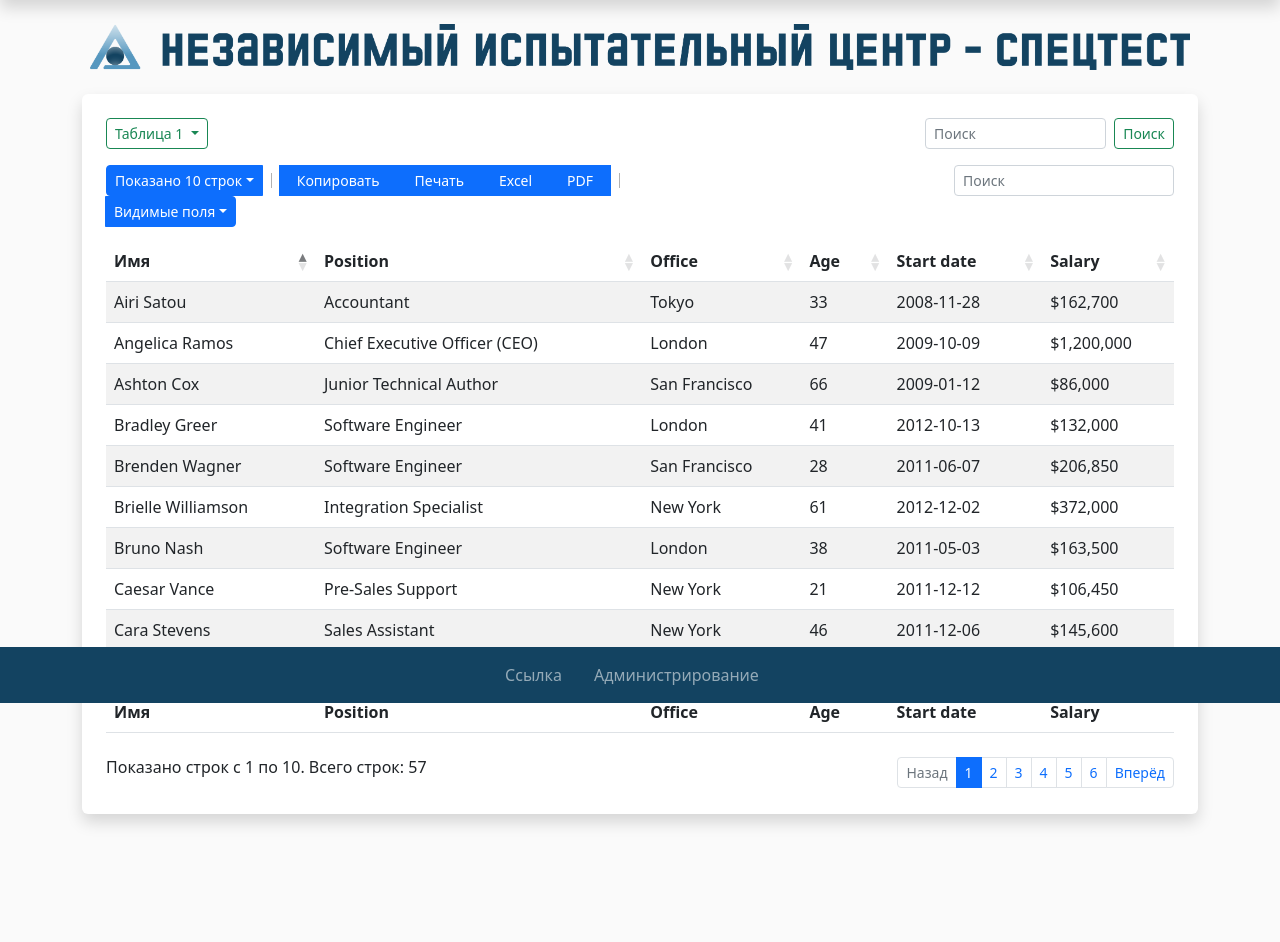
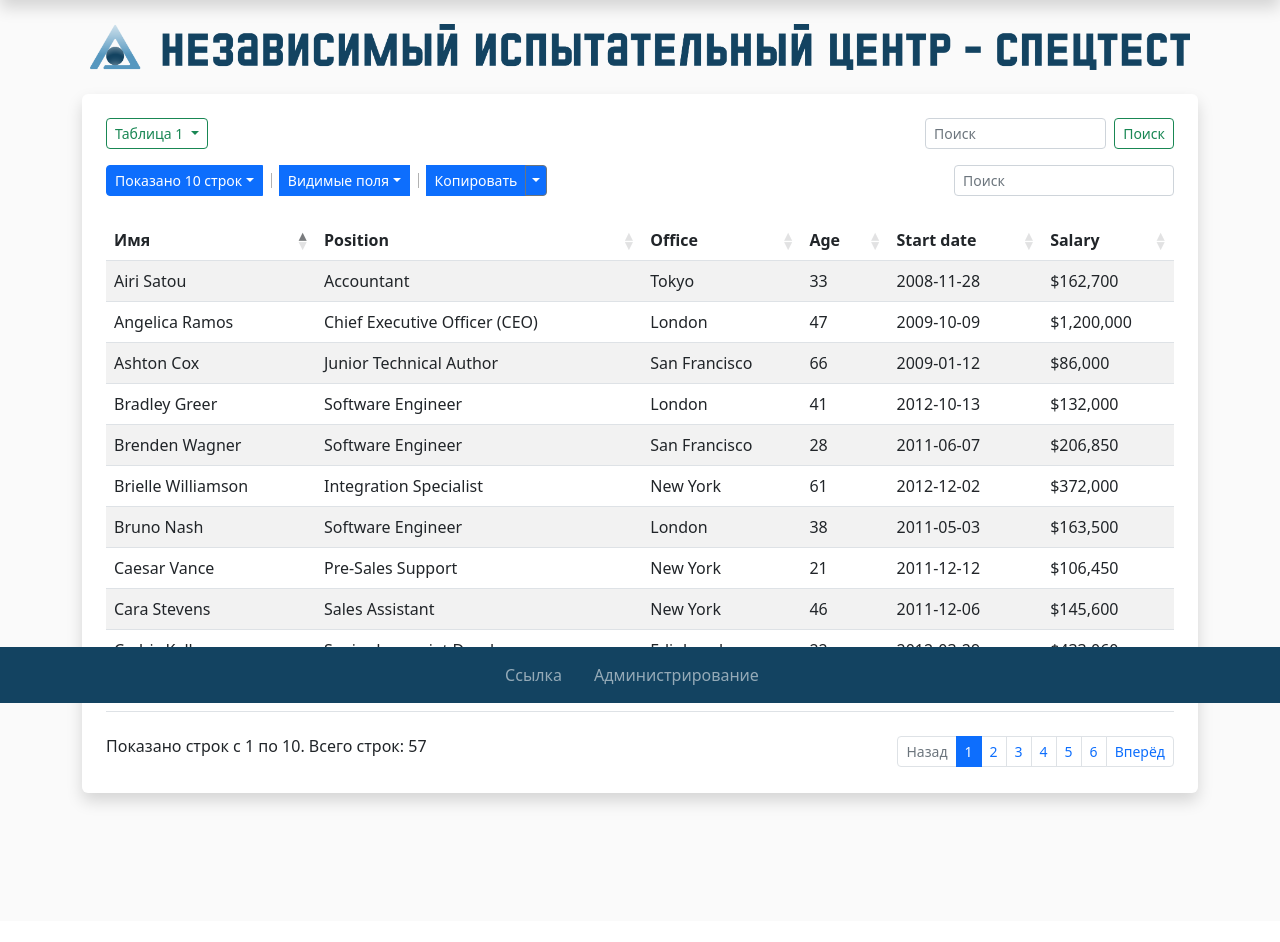
Before and after one commit to UberPipa/Project_for_VKR, a Django app: template RSO_stall_info/main/templates/main/table_1.html in a window 1280 px wide. Shown: the part 97-1039 px from the top of the page. After the commit the page ends 904 px from the top, so only its background shows below. Run offline with Django 4.2, Linux system fonts and the light colour scheme; the template is opened without the code that fills it, so the values that code supplies are empty; some libraries are stand-ins or nearby versions.

Commit message:
Элементы в линию

```diff
--- a/RSO_stall_info/main/static/main/js/buttons.bootstrap5.js
+++ b/RSO_stall_info/main/static/main/js/buttons.bootstrap5.js
@@ -62,7 +62,7 @@
 		splitDropdown: {
 			tag: 'button',
 			text: '',
-			className: 'btn btn-secondary dt-btn-split-drop dropdown-toggle dropdown-toggle-split',
+			className: 'btn btn-sm btn-primary dt-btn-split-drop dropdown-toggle dropdown-toggle-split',
 			closeButton: false,
 			align: 'split-left',
 			splitAlignClass: 'dt-button-split-left'
--- a/RSO_stall_info/main/static/main/js/table.js
+++ b/RSO_stall_info/main/static/main/js/table.js
@@ -1,21 +1,27 @@
 $(document).ready(function() {
     var table = $('#example').DataTable( {
+        dom: '<"d-flex justify-content-between mb-4"Bf>rt<"d-flex justify-content-between"ip>',
         lengthChange: false,
         buttons: [
             'pageLength',
             {
-            extend: 'spacer',
-            style: 'bar'
-            },
-            'copy',
-            'print',
-            'excel',
-            'pdf',
-            {
-            extend: 'spacer',
-            style: 'bar'
+                extend: 'spacer',
+                style: 'bar',
             },
             'colvis',
+            {
+                extend: 'spacer',
+                style: 'bar',
+            },
+            {
+                extend: 'copy',
+                split: [ 'pdf', 'excel', 'print'],
+            },
+//            {
+//            extend: 'spacer',
+//            style: 'bar'
+//            },
+
         ],
         select: true,
         autoFill: true,
@@ -23,6 +29,7 @@
         fixedHeader: true,
         searching: true,
     } );
-    table.buttons().container()
-        .appendTo( '#example_wrapper .col-md-6:eq(0)' );
+        table.buttons( 1, null ).container().appendTo(
+        table.table().container()
+    );
 } );
--- a/RSO_stall_info/main/templates/main/table_1.html
+++ b/RSO_stall_info/main/templates/main/table_1.html
@@ -16,7 +16,7 @@
                   </ul>
                 </div>
             </div>
-            <div class="d-flex col-auto col-7">
+            <div class="d-flex col-auto col-7" id="hh">
 
             </div>
             <div class="col-auto col-3">
@@ -26,7 +26,6 @@
                 </form>
             </div>
       </div>
-
 <!--Шапка таблицы-->
         <table id="example" class="table table-striped table-hover" style="width:100%">
         <thead>
```
